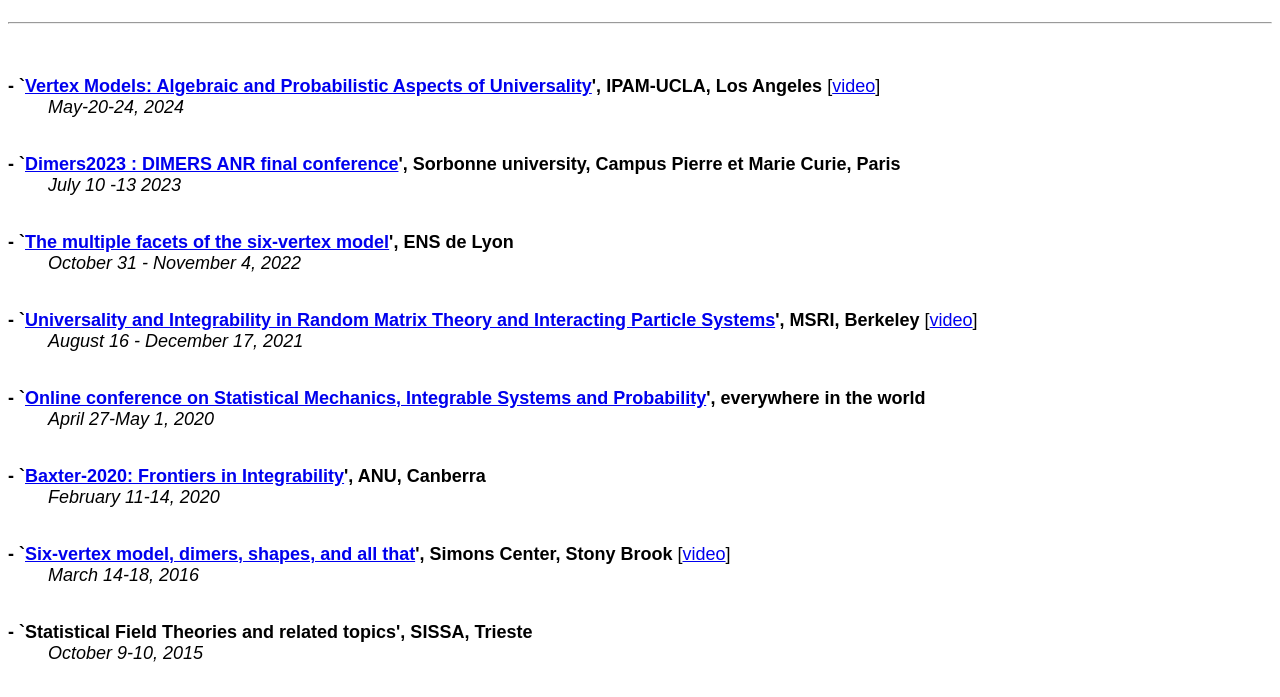
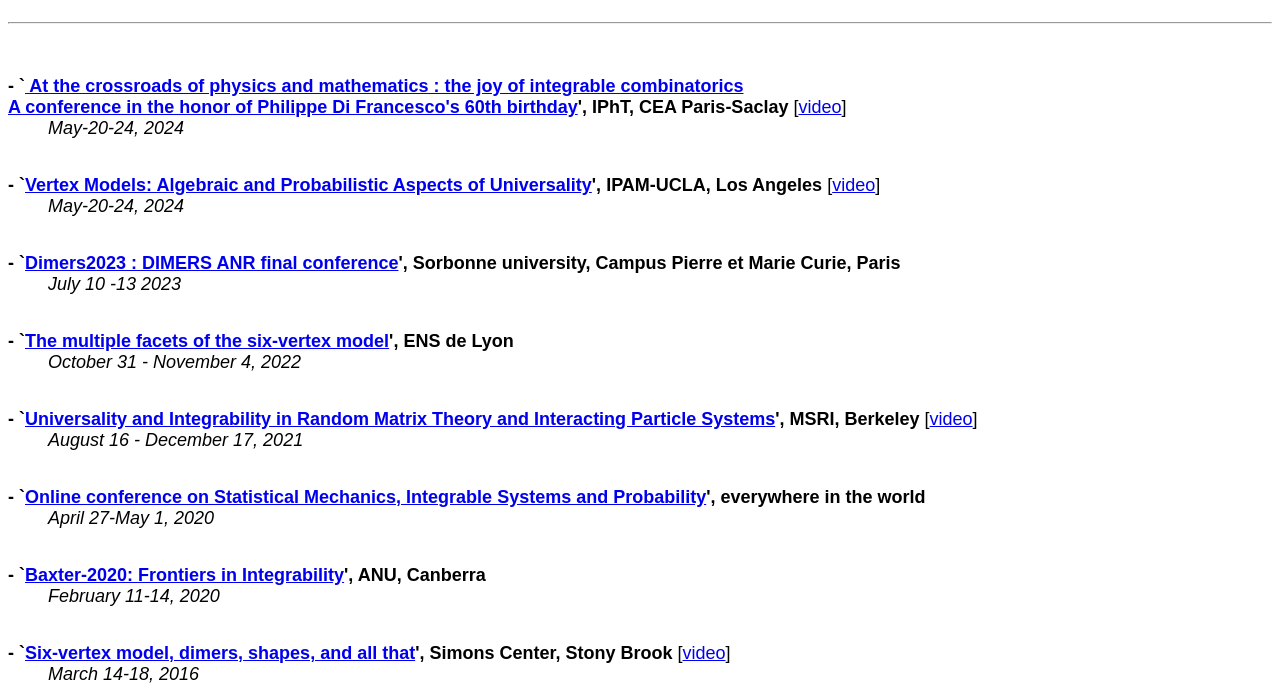
Before and after one commit to filippo-colomo/filippo-colomo.github.io, a plain HTML site: page talks.html in a window 1280 px wide. Shown: the part 64-761 px from the top of the page. Drawn offline with Linux system fonts and the light colour scheme.

Commit message:
Add files via upload

```diff
--- a/talks.html
+++ b/talks.html
@@ -17,6 +17,19 @@
 
 <!!!!!!!!!!!!!!!!!!!!!!!!!!!!!!!!!!!!!!!!!!!!!!!!!!!!!!!!!!!!!!>
 <BR>
+<!!!!!!!!!!!!!!!!!!!!!!!!!!!!!!!!!!!!!!!!!!!!!!!!!!!!!!!!!!!!!!>
+<BR>
+<dt><font size="+1"><b>-
+      `<a href="https://indico.in2p3.fr/event/30593/">
+	At the crossroads of physics and mathematics : the joy of integrable combinatorics<br>
+       A conference in the honor of Philippe Di Francesco's 60th birthday</a>',
+      IPhT, CEA Paris-Saclay</b>
+    [<a href="https://www.youtube.com/watch?v=Lhg938fXo0E&list=PLrLctLPAdPNtxfAt9JFaK4lvti06wS7dg&index=16&t=690s">video</a>]
+</dt>
+<dd>
+<I> May-20-24, 2024</I>
+</dd>
+</font><br>
 <!!!!!!!!!!!!!!!!!!!!!!!!!!!!!!!!!!!!!!!!!!!!!!!!!!!!!!!!!!!!!!>
 <BR>
 <dt><font size="+1"><b>-
```
